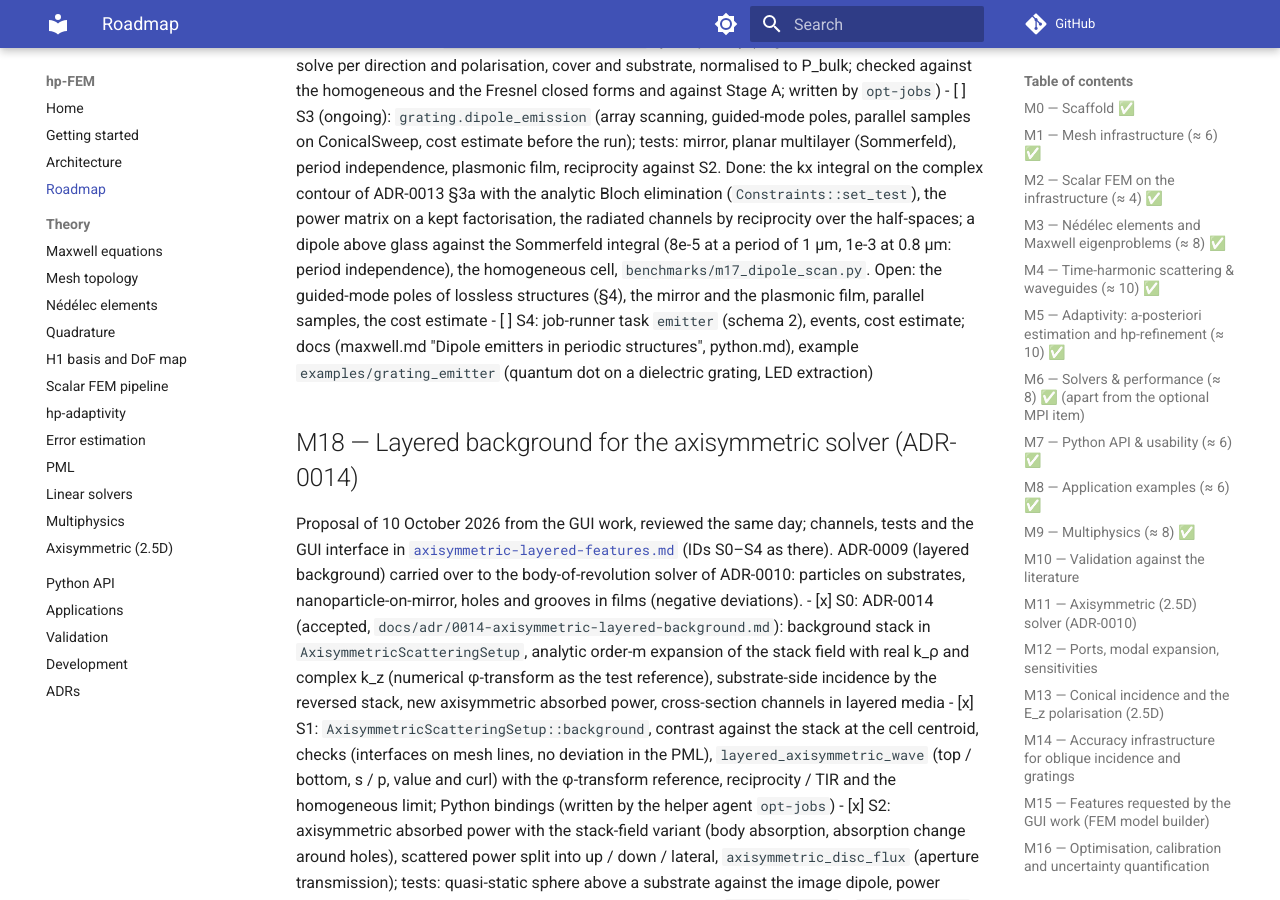
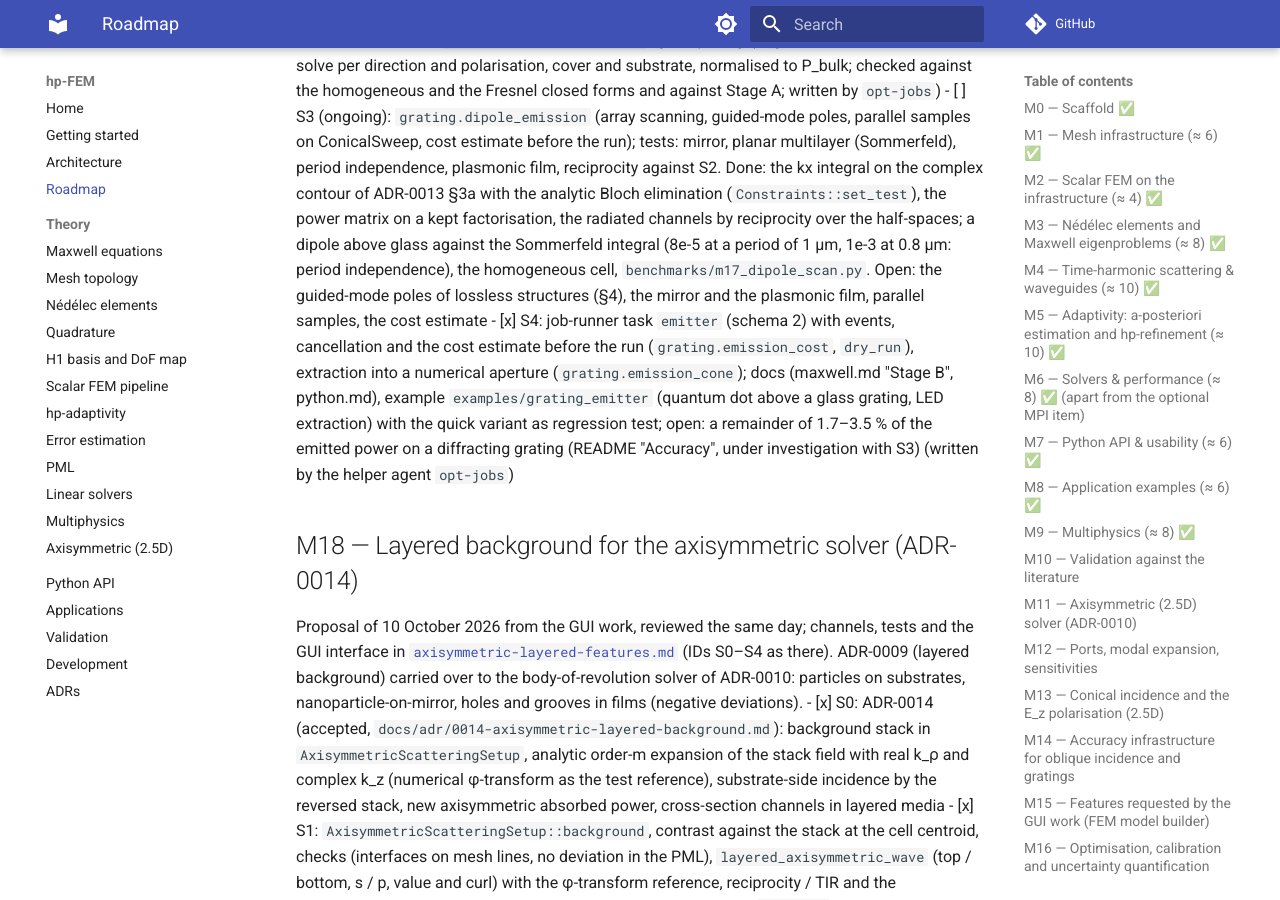
Before and after one commit to PhotonPower/hp-FEM, an MkDocs documentation site: the page built from docs/roadmap.md, in a window 1280 px wide and 900 px high, scrolled down 12418 px. Built offline with MkDocs 1.6.1 and Material for MkDocs 9.7.7, drawn with Linux system fonts in a browser that asks for light colours; comment, search, counter and statistics services are not loaded.

Commit message:
docs: M17 S4 changelog entry and roadmap tick
Co-Authored-By: Claude Opus 5.5 <noreply@anthropic.com>

```diff
--- a/docs/roadmap.md
+++ b/docs/roadmap.md
@@ -473,9 +473,13 @@ radiated power into cover and substrate per direction, guided and absorbed power
   (8e-5 at a period of 1 µm, 1e-3 at 0.8 µm: period independence), the homogeneous cell,
   `benchmarks/m17_dipole_scan.py`. Open: the guided-mode poles of lossless structures (§4),
   the mirror and the plasmonic film, parallel samples, the cost estimate
-- [ ] S4: job-runner task `emitter` (schema 2), events, cost estimate; docs (maxwell.md "Dipole
-  emitters in periodic structures", python.md), example `examples/grating_emitter` (quantum dot
-  on a dielectric grating, LED extraction)
+- [x] S4: job-runner task `emitter` (schema 2) with events, cancellation and the cost estimate
+  before the run (`grating.emission_cost`, `dry_run`), extraction into a numerical aperture
+  (`grating.emission_cone`); docs (maxwell.md "Stage B", python.md), example
+  `examples/grating_emitter` (quantum dot above a glass grating, LED extraction) with the quick
+  variant as regression test; open: a remainder of 1.7–3.5 % of the emitted power on a
+  diffracting grating (README "Accuracy", under investigation with S3) (written by the helper
+  agent `opt-jobs`)
 
 ## M18 — Layered background for the axisymmetric solver (ADR-0014)
 Proposal of 10 October 2026 from the GUI work, reviewed the same day; channels, tests and the GUI
```
Also changed, not shown: CHANGELOG.md (+7 -0 lines).
